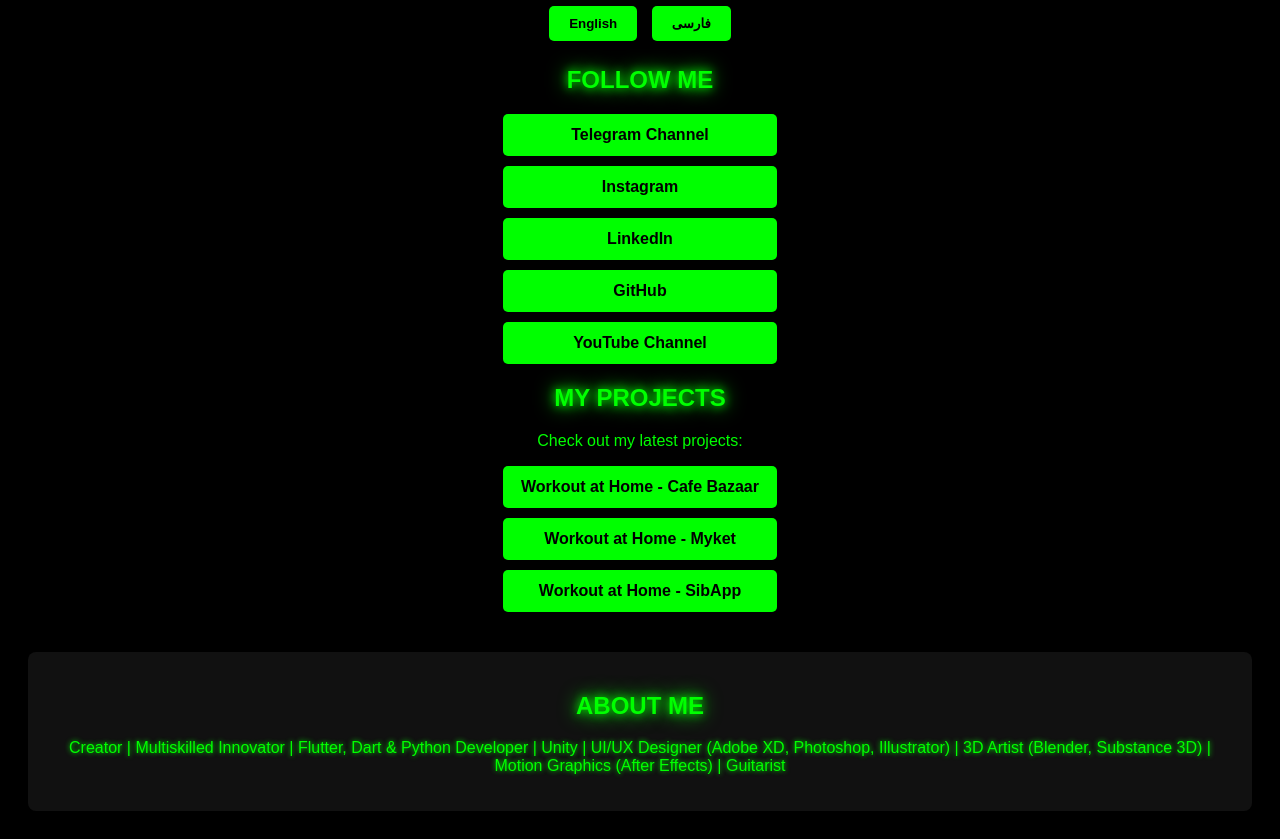
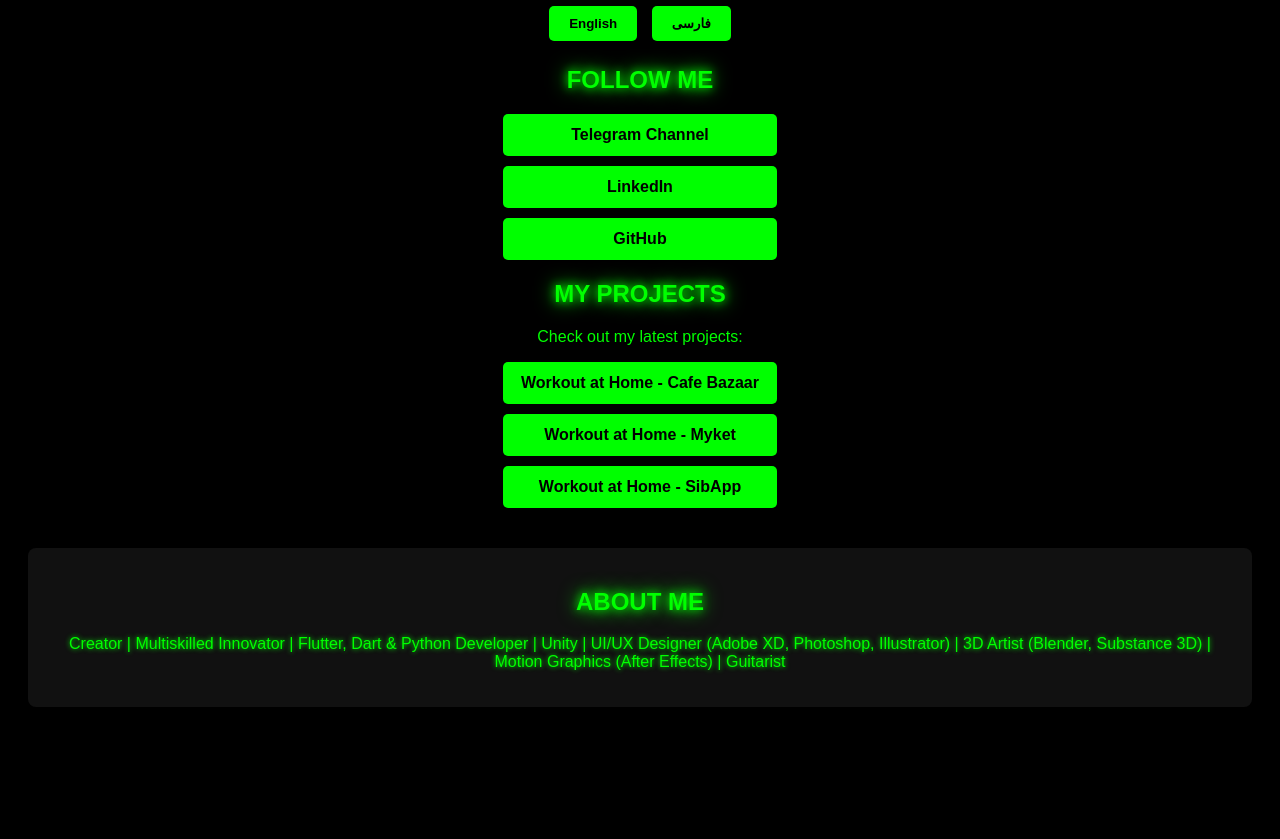
Before and after one commit to MHTpro/MyPortfolio, a plain HTML site: page index.html in a window 1280 px wide. Shown: the part 107-946 px from the top of the page. After the commit the page ends 842 px from the top, so only its background shows below. Drawn offline with Linux system fonts and the light colour scheme.

Commit message:
Update index.html

```diff
--- a/index.html
+++ b/index.html
@@ -81,10 +81,8 @@
     <h2 id="social-title">Follow Me</h2>
     <div class="social-links">
         <a href="https://t.me/MHTCreations" target="_blank">Telegram Channel</a>
-        <a href="https://www.instagram.com/mohammadhasantaheri" target="_blank">Instagram</a>
         <a href="https://www.linkedin.com/in/mohammad-hasan-taheri-95b387265" target="_blank">LinkedIn</a>
         <a href="https://github.com/MHTpro" target="_blank">GitHub</a>
-        <a href="https://youtube.com/@mhtcreations?si=RPeo_PKJ_1XkPFW8" target="_blank">YouTube Channel</a> <!-- لینک یوتیوب اضافه شد -->
     </div>
 
     <!-- پروژه‌ها -->
```
